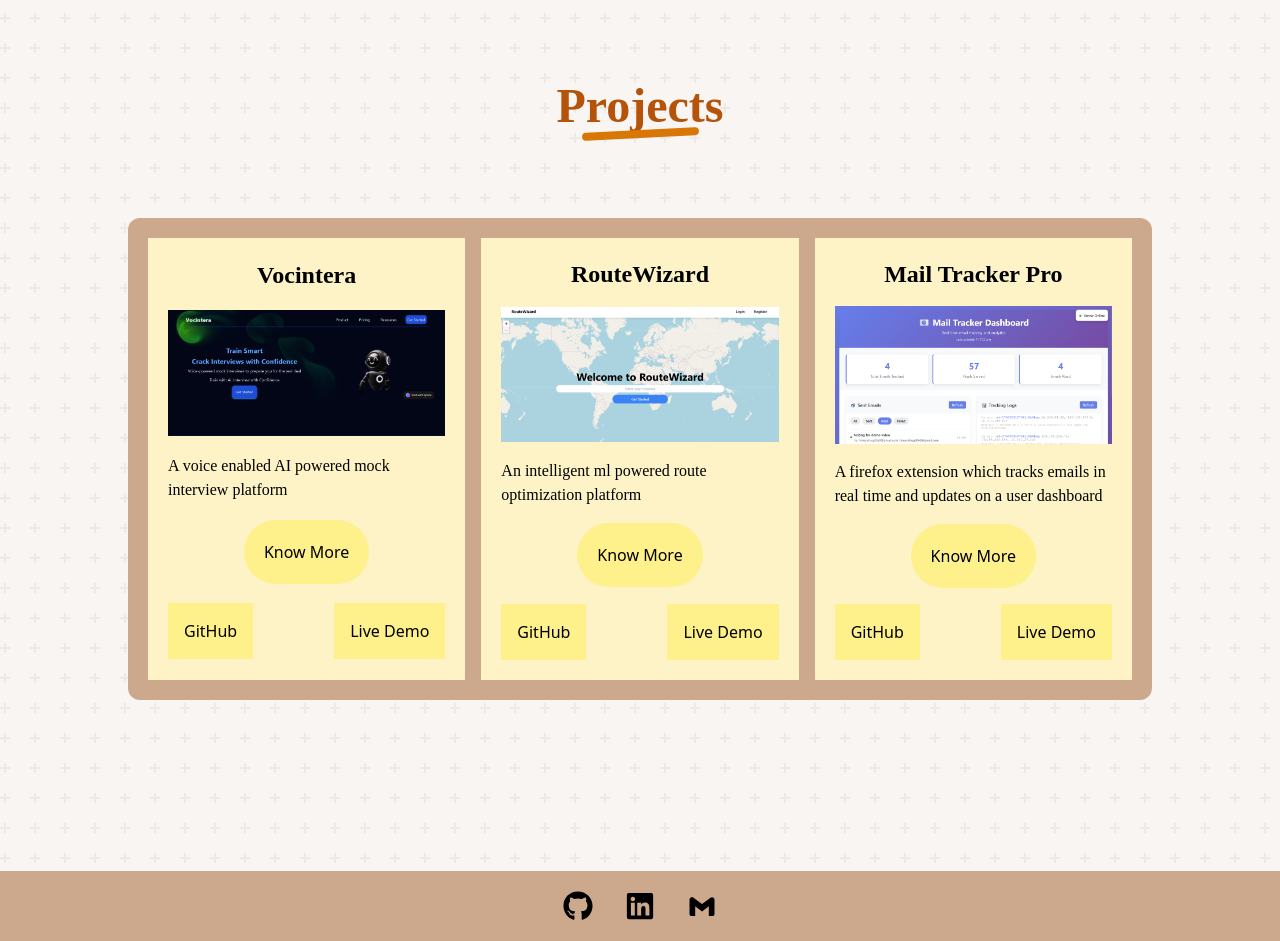
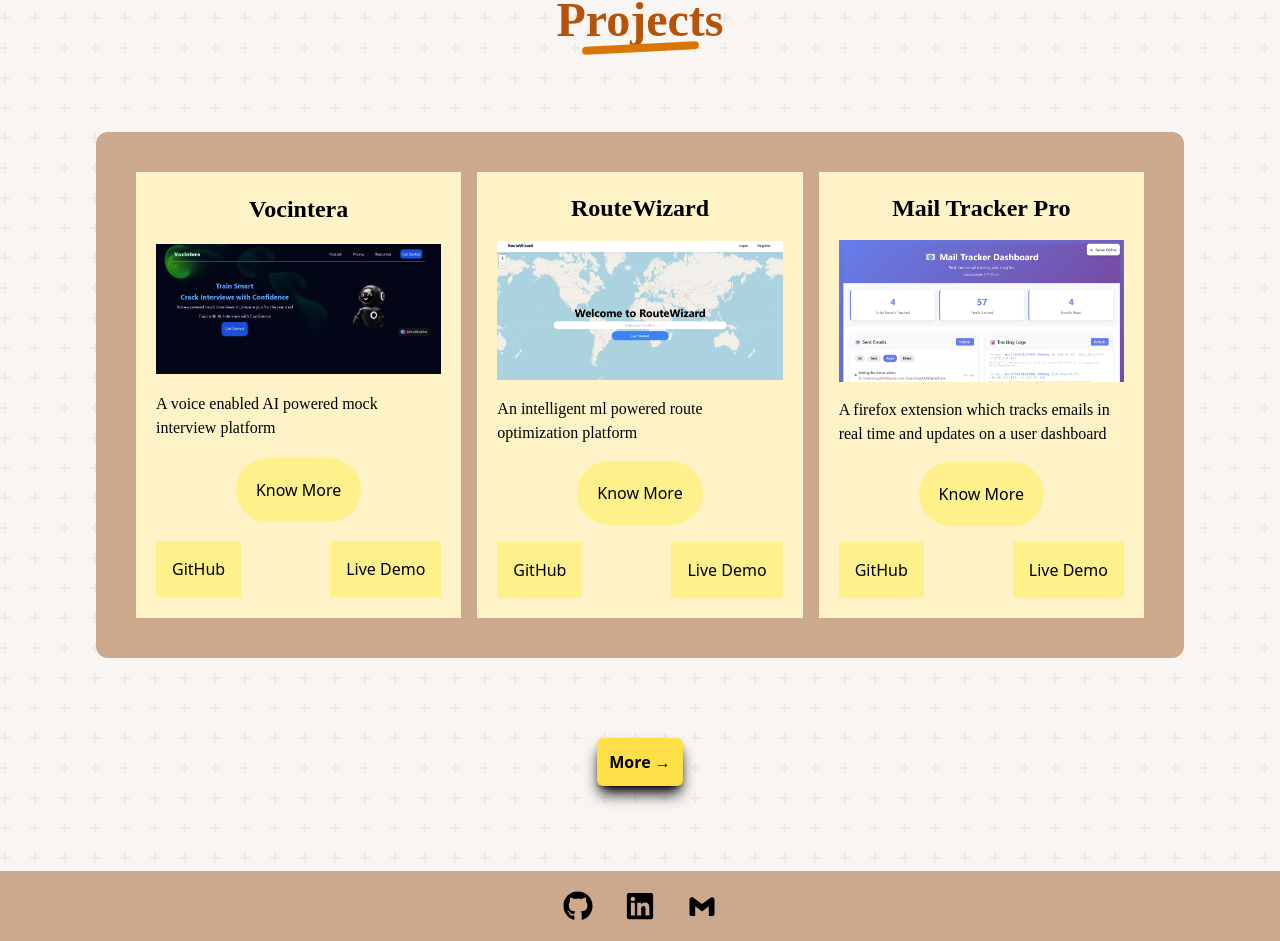
Before and after one commit to CodeXGautam/portfolio, a React (Create React App) app in the folder frontend/: page / in a window 1280 px wide. Shown: the part 1937-2878 px from the top of the page. Built offline with nearby package versions, Linux system fonts and the light colour scheme.

Commit message:
Refactor Projects page layout and update styling for improved presentation

```diff
--- a/frontend/src/pages/Projects.js
+++ b/frontend/src/pages/Projects.js
@@ -2,6 +2,7 @@ import vocinteraImg from '../images/landingPage.png';
 import routewizImg from '../images/welcome_page.png';
 import mailImg from '../images/dashboard.png';
 import ProjectCard from '../components/ProjectCard';
+import { NavLink } from 'react-router';
 
 const projects = [
     {
@@ -29,7 +30,7 @@ const projects = [
 
 const Projects = () => {
     return (
-        <div className="flex flex-col items-center gap-20 mt-20 justify-center min-h-screen mx-auto w-[80%] max-w-[1080px]
+        <div className="flex flex-col items-center gap-20 mt-20 justify-center min-h-screen mx-auto w-[85%] max-w-[1180px]
          min-w-[270px]" id="about">
             <h1 className="flex flex-col justify-center items-center text-2xl text-amber-700 font-bold font-display
             sm:text-3xl md:text-4xl lg:text-5xl xl:text-5xl 2xl:text-5xl">
@@ -37,16 +38,22 @@ const Projects = () => {
                 <div className="flex bg-amber-600 w-[70%] rounded-2xl h-2 -rotate-3 justify-center items-center"></div>
             </h1>
 
-            <div className='flex gap-4 bg-bgColor rounded-xl p-5 w-[100%] overflow-x-scroll no-scrollbar'>
+            <div className='flex gap-4 bg-bgColor rounded-xl p-10 w-[100%] overflow-x-scroll no-scrollbar'>
                 {
                     projects.map((project) => {
                         return (
-                            <ProjectCard title = {project.title} description= {project.description}
-                            projectImg = {project.projectImg} gitUrl={project.gitUrl} liveUrl = {project.liveUrl} />
+                            <ProjectCard title={project.title} description={project.description}
+                                projectImg={project.projectImg} gitUrl={project.gitUrl} liveUrl={project.liveUrl} />
                         )
                     })
                 }
             </div>
+
+            <NavLink to="/projects_page"
+                className='flex justify-center items-center p-3 rounded-md shadow-lg bg-yellow-300 shadow-black
+            hover:-translate-y-2 transition-all duration-150 hover:bg-yellow-400 font-semibold'>
+                More →
+            </NavLink>
         </div>
     )
 }
```
